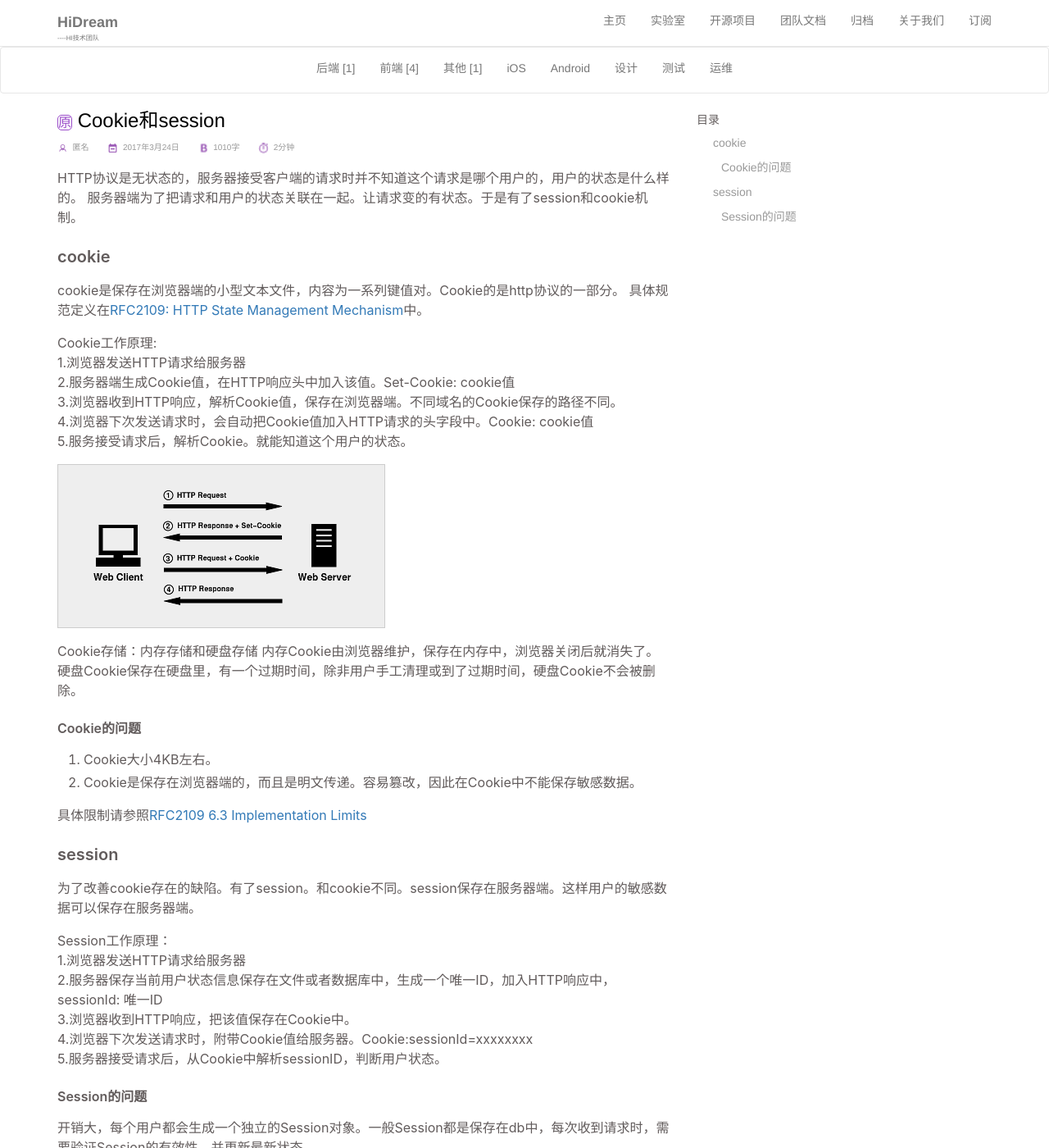
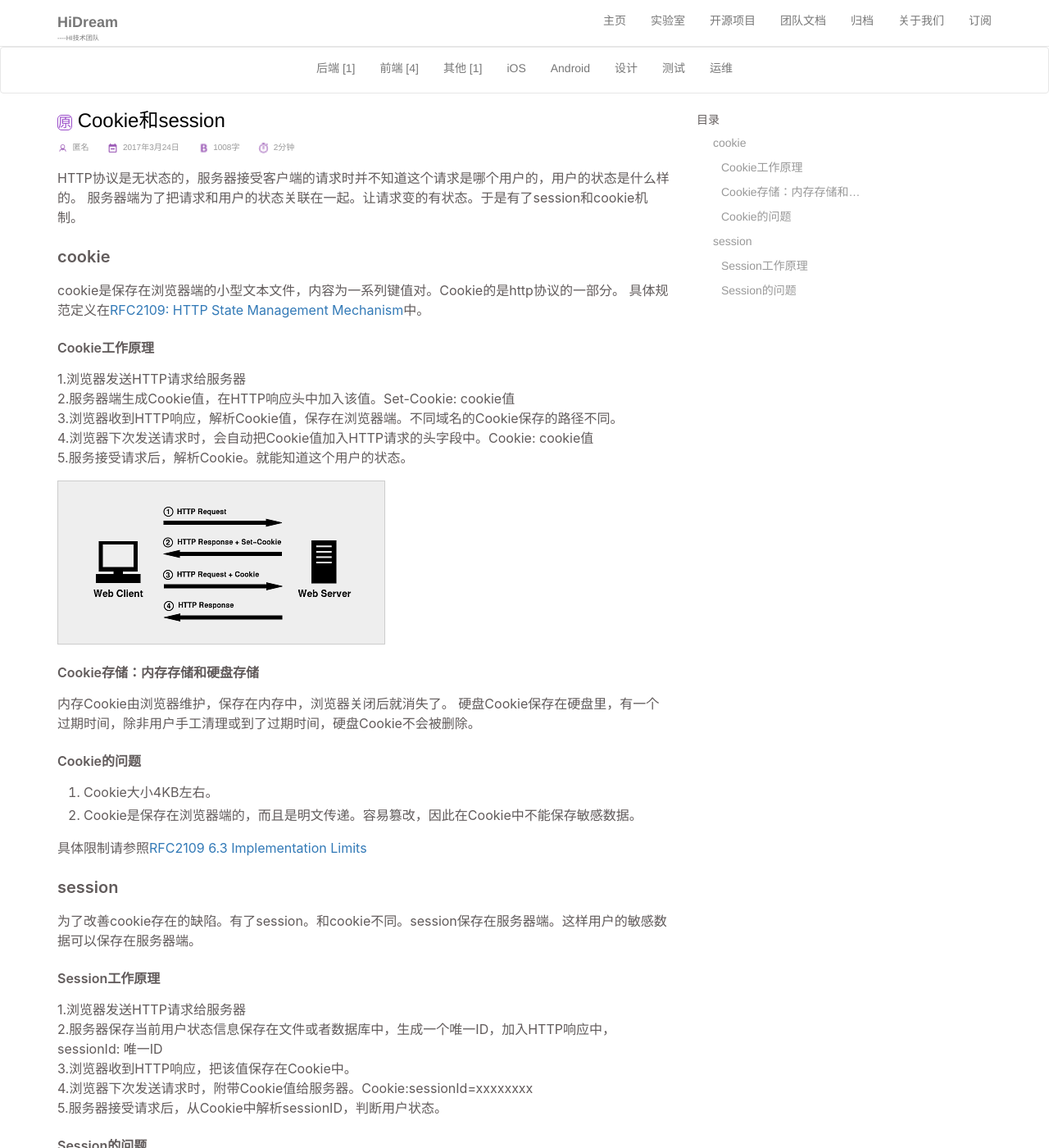
Before and after one commit to DreamHi/DreamHi.github.io, a Jekyll site: the page built from _posts/frontend/2017-03-24-COOKIE和SESSION.md, in a window 1280 px wide and 1400 px high. Shown: the whole window at 82% size. Built offline with Jekyll 4.4.1, drawn with Linux system fonts in a browser that asks for light colours; comment, search, counter and statistics services are not loaded.

Commit message:
修改样式

```diff
--- a/_posts/frontend/2017-03-24-COOKIE和SESSION.md
+++ b/_posts/frontend/2017-03-24-COOKIE和SESSION.md
@@ -13,7 +13,7 @@ HTTP协议是无状态的，服务器接受客户端的请求时并不知道这
 cookie是保存在浏览器端的小型文本文件，内容为一系列键值对。Cookie的是http协议的一部分。
 具体规范定义在[RFC2109: HTTP State Management Mechanism](https://www.ietf.org/rfc/rfc2109.txt)中。
 
-Cookie工作原理:
+#### Cookie工作原理
 1.浏览器发送HTTP请求给服务器
 2.服务器端生成Cookie值，在HTTP响应头中加入该值。Set-Cookie: cookie值
 3.浏览器收到HTTP响应，解析Cookie值，保存在浏览器端。不同域名的Cookie保存的路径不同。
@@ -22,7 +22,7 @@ Cookie工作原理:
 
 ![Cookie工作原理](/static/images/frontend/cookie.png)
 
-Cookie存储：内存存储和硬盘存储
+#### Cookie存储：内存存储和硬盘存储
 内存Cookie由浏览器维护，保存在内存中，浏览器关闭后就消失了。
 硬盘Cookie保存在硬盘里，有一个过期时间，除非用户手工清理或到了过期时间，硬盘Cookie不会被删除。
 
@@ -35,7 +35,7 @@ Cookie存储：内存存储和硬盘存储
 ### session
 为了改善cookie存在的缺陷。有了session。和cookie不同。session保存在服务器端。这样用户的敏感数据可以保存在服务器端。
 
-Session工作原理：
+#### Session工作原理
 1.浏览器发送HTTP请求给服务器
 2.服务器保存当前用户状态信息保存在文件或者数据库中，生成一个唯一ID，加入HTTP响应中，sessionId: 唯一ID
 3.浏览器收到HTTP响应，把该值保存在Cookie中。
```
